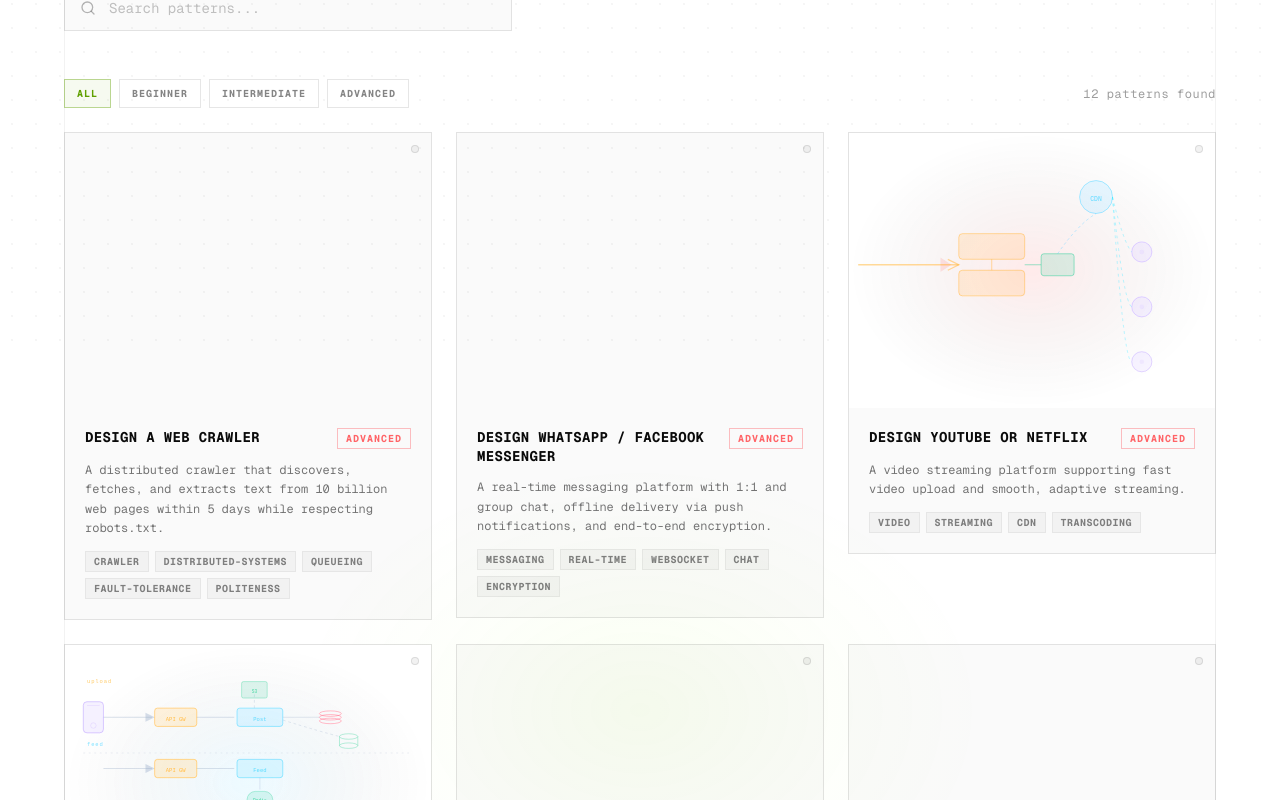
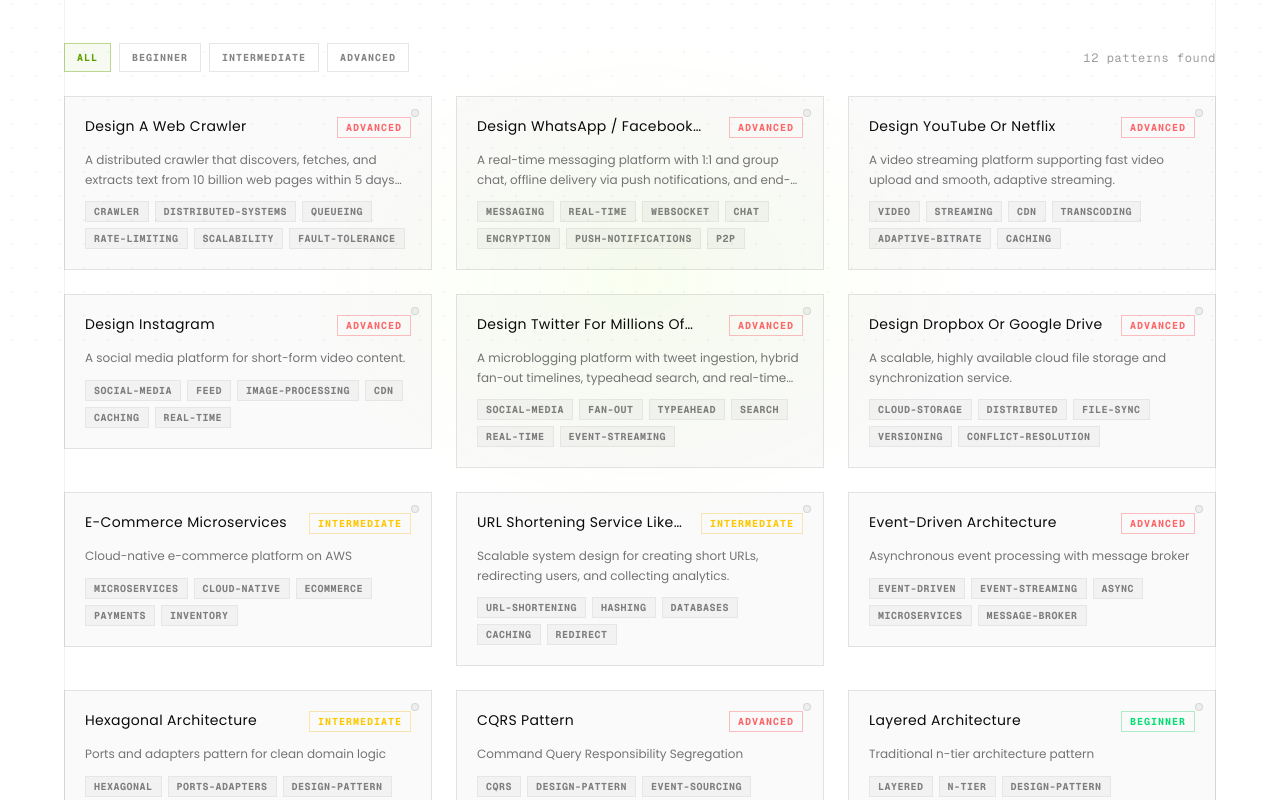
Before and after one commit to atharvaarbat/system-design-mafia, a Next.js app: page /patterns in a window 1280 px wide. Shown: the part 440-1240 px from the top of the page. Built offline with nearby package versions, Linux system fonts and the light colour scheme; a web font is replaced by a local one.

Commit message:
Refactor code structure for improved readability and maintainability

```diff
--- a/app/patterns/page.tsx
+++ b/app/patterns/page.tsx
@@ -7,7 +7,6 @@ import Link from 'next/link';
 import Container from '@/components/landing/container';
 import Heading from '@/components/landing/heading';
 import SubHeading from '@/components/landing/subheading';
-import DiagramVisual from '@/components/landing/diagram-visuals';
 import diagrams from '@/data/diagrams/index.json';
 import Footer from '@/components/landing/footer';
 import Navbar from '@/components/landing/navbar';
@@ -152,8 +151,8 @@ export default function PatternsPage() {
                 }}
               >
                 <SubHeading
-                  variant="big"
-                  className="max-w-2xl text-pretty"
+                  variant="medium"
+                  className="max-w-2xl text-pretty font-poppins"
                 >
                   Proven architectural patterns for building scalable, maintainable
                   distributed systems. Filter by name, description, or tag.
@@ -235,17 +234,12 @@ export default function PatternsPage() {
                       whileHover="hover"
                       className="group relative flex flex-col border border-foreground/10 bg-foreground/[0.02] transition-colors duration-500 ease-out hover:border-primary/30 hover:bg-primary/[0.03]"
                     >
-                      {/* Visual */}
-                      <figure className="relative aspect-[4/3] overflow-hidden diagram-card-visual">
-                        <div className="absolute inset-0 bg-gradient-to-t from-background/40 to-transparent opacity-0 transition-opacity duration-700 ease-out group-hover:opacity-100" />
-                        <DiagramVisual slug={diagram.slug} />
-                      </figure>
 
                       {/* Content */}
                       <div className="flex flex-1 flex-col gap-3 p-5">
                         {/* Title + Difficulty */}
                         <div className="flex items-start justify-between gap-3">
-                          <h3 className="text-foreground text-sm font-bold tracking-wide uppercase leading-snug">
+                          <h3 className="text-foreground text-sm font-medium tracking-wide capitalize font-poppins leading-snug line-clamp-1">
                             {diagram.title}
                           </h3>
                           <span
@@ -257,12 +251,12 @@ export default function PatternsPage() {
                           </span>
                         </div>
 
-                        <p className="text-muted-foreground text-xs leading-relaxed">
+                        <p className="text-muted-foreground font-poppins text-xs leading-relaxed line-clamp-2">
                           {diagram.description}
                         </p>
 
                         {/* Tags */}
-                        <div className="mt-auto flex flex-wrap gap-1.5">
+                        <div className="mt-auto max-h-12 overflow-hidden flex flex-wrap gap-1.5">
                           {diagram.tags.map((tag) => (
                             <span
                               key={tag}
--- a/components/landing/diagram-cards.tsx
+++ b/components/landing/diagram-cards.tsx
@@ -115,8 +115,8 @@ export default function DiagramCards() {
       </div>
 
       <Container className="relative z-10">
-        <div className="mb-20 pt-[8vw]">
-
+        <div className="mb-20 pt-[8vw] md:flex">
+          <div className="flex-1">
           <h2 className="patterns-heading max-w-3xl font-heading text-4xl font-bold tracking-tighter text-foreground uppercase md:text-6xl">
             The pattern library
           </h2>
@@ -124,11 +124,19 @@ export default function DiagramCards() {
             Proven architectures for scalable, maintainable distributed systems
             — every one interactive, annotated, and free.
           </p>
+          </div>
+          <Link
+            href="/patterns"
+            className="mt-8 h-fit inline-flex items-center gap-2 border border-primary/30 px-4 py-2 text-xs font-bold uppercase tracking-widest text-foreground transition-all duration-300 hover:border-primary/60 hover:bg-primary/5"
+          >
+            View all patterns
+            <span>→</span>
+          </Link>
         </div>
 
         <div className="grid gap-6 md:grid-cols-2 lg:grid-cols-3">
-          {diagrams.diagrams.map((diagram, i) => (
-            <div key={diagram.slug} className="pattern-shift">
+          {diagrams.diagrams.filter((d) => d.featured).map((diagram, i) => (
+            <div key={diagram.slug} className="">
               <article className="pattern-card h-full">
                 <Link
                   href={`/d/${diagram.slug}`}
@@ -146,14 +154,14 @@ export default function DiagramCards() {
 
                     <div className="flex flex-1 flex-col gap-2 p-5">
                       <div className="flex items-start justify-between gap-3">
-                        <h3 className="text-sm font-bold tracking-wide text-foreground uppercase">
+                        <h3 className="text-sm font-bold tracking-wide text-foreground uppercase line-clamp-1">
                           {diagram.title}
                         </h3>
                         <span className="mt-0.5 shrink-0 text-[9px] font-bold tracking-[0.2em] text-primary/70 uppercase">
                           [{diagram.difficulty}]
                         </span>
                       </div>
-                      <p className="text-xs leading-relaxed text-muted-foreground">
+                      <p className="text-xs leading-relaxed text-muted-foreground line-clamp-2">
                         {diagram.description}
                       </p>
                       <p className="mt-auto pt-3 text-[10px] tracking-[0.2em] text-foreground/30 uppercase">
--- a/components/landing/diagram-visuals/index.tsx
+++ b/components/landing/diagram-visuals/index.tsx
@@ -7,6 +7,7 @@ import HexagonalDiagram from './hexagonal';
 import LayeredDiagram from './layered';
 import NetflixDiagram from './netflix';
 import InstagramDiagram from './instagram';
+import diagrams from '@/data/diagrams/index.json';
 
 const visualMap: Record<string, () => React.ReactNode> = {
   'e-commerce-microservices': MicroservicesDiagram,
@@ -20,11 +21,23 @@ const visualMap: Record<string, () => React.ReactNode> = {
 };
 
 export default function DiagramVisual({ slug }: { slug: string }) {
+  const meta = diagrams.diagrams.find((d) => d.slug === slug);
+
+  if (meta?.image) {
+    return (
+      <img
+        src={meta.image}
+        alt={meta.title}
+        className="h-full w-full object-cover"
+      />
+    );
+  }
+
   const Component = visualMap[slug];
   if (!Component) return null;
   return (
     <motion.div
-      className='backdrop-contrast-[1.3] contrast-[1.3]'
+      className='h-full w-full backdrop-contrast-[1.3] contrast-[1.3] flex items-center justify-center'
       whileHover="hover"
     >
       <Component />
--- a/components/ui/theme-provider.tsx
+++ b/components/ui/theme-provider.tsx
@@ -36,7 +36,9 @@ function isTypingTarget(target: EventTarget | null) {
 
 function ThemeHotkey() {
   const { resolvedTheme, setTheme } = useTheme()
-
+  const switchTheme = () => {
+    setTheme(resolvedTheme === "dark" ? "light" : "dark")
+  }
   React.useEffect(() => {
     function onKeyDown(event: KeyboardEvent) {
       if (event.defaultPrevented || event.repeat) {
@@ -54,8 +56,10 @@ function ThemeHotkey() {
       if (isTypingTarget(event.target)) {
         return
       }
+      // if (!document.startViewTransition) switchTheme()
+      // else document.startViewTransition(switchTheme)
 
-      setTheme(resolvedTheme === "dark" ? "light" : "dark")
+      switchTheme()
     }
 
     window.addEventListener("keydown", onKeyDown)
--- a/data/diagrams/index.json
+++ b/data/diagrams/index.json
@@ -4,109 +4,133 @@
       "slug": "design-web-crawler",
       "title": "Design a Web Crawler",
       "description": "A distributed crawler that discovers, fetches, and extracts text from 10 billion web pages within 5 days while respecting robots.txt.",
-      "tags": ["crawler", "distributed-systems", "queueing", "fault-tolerance", "politeness"],
+      "tags": ["crawler", "distributed-systems", "queueing", "rate-limiting", "scalability", "fault-tolerance"],
       "difficulty": "advanced",
       "nodeCount": 15,
-      "edgeCount": 22
+      "edgeCount": 22,
+      "image": "",
+      "featured": false
     },
     {
       "slug": "design-whatsapp-or-messenger",
       "title": "Design WhatsApp / Facebook Messenger",
       "description": "A real-time messaging platform with 1:1 and group chat, offline delivery via push notifications, and end-to-end encryption.",
-      "tags": ["messaging", "real-time", "websocket", "chat", "encryption"],
+      "tags": ["messaging", "real-time", "websocket", "chat", "encryption", "push-notifications", "p2p"],
       "difficulty": "advanced",
       "nodeCount": 18,
-      "edgeCount": 24
+      "edgeCount": 24,
+      "image": "/diagram/thumbnail/design-whatsapp-or-messenger.png",
+      "featured": true
     },
     {
       "slug": "design-youtube-or-netflix",
       "title": "Design YouTube or Netflix",
       "description": "A video streaming platform supporting fast video upload and smooth, adaptive streaming.",
-      "tags": ["video", "streaming", "cdn", "transcoding"],
+      "tags": ["video", "streaming", "cdn", "transcoding", "adaptive-bitrate", "caching"],
       "difficulty": "advanced",
       "nodeCount": 13,
-      "edgeCount": 15
+      "edgeCount": 15,
+      "image": "",
+      "featured": true
     },
     {
       "slug": "design-instagram",
       "title": "Design Instagram",
       "description": "A social media platform for short-form video content.",
-      "tags": ["video", "streaming", "cdn", "transcoding"],
+      "tags": ["social-media", "feed", "image-processing", "cdn", "caching", "real-time"],
       "difficulty": "advanced",
       "nodeCount": 13,
-      "edgeCount": 15
+      "edgeCount": 15,
+      "image": "",
+      "featured": false
     },
     {
       "slug": "design-twitter",
       "title": "Design Twitter for Millions of Users",
       "description": "A microblogging platform with tweet ingestion, hybrid fan-out timelines, typeahead search, and real-time notifications.",
-      "tags": ["social-media", "fan-out", "typeahead", "search", "real-time", "kafka"],
+      "tags": ["social-media", "fan-out", "typeahead", "search", "real-time", "event-streaming"],
       "difficulty": "advanced",
       "nodeCount": 38,
-      "edgeCount": 39
+      "edgeCount": 39,
+      "image": "/diagram/thumbnail/design-twitter.png",
+      "featured": true
     },
     {
       "slug": "design-dropbox-or-google-drive",
       "title": "Design Dropbox or Google Drive",
       "description": "A scalable, highly available cloud file storage and synchronization service.",
-      "tags": ["cloud", "distributed", "storage", "sync"],
+      "tags": ["cloud-storage", "distributed", "file-sync", "versioning", "conflict-resolution"],
       "difficulty": "advanced",
       "nodeCount": 13,
-      "edgeCount": 15
+      "edgeCount": 15,
+      "image": "",
+      "featured": true
     },
     {
       "slug": "e-commerce-microservices",
       "title": "E-Commerce Microservices",
       "description": "Cloud-native e-commerce platform on AWS",
-      "tags": ["microservices", "aws", "ecommerce", "cloud-native"],
+      "tags": ["microservices", "cloud-native", "ecommerce", "payments", "inventory"],
       "difficulty": "intermediate",
       "nodeCount": 21,
-      "edgeCount": 24
+      "edgeCount": 24,
+      "image": "",
+      "featured": false
     },
     {
       "slug": "URL-shortening-service-like-tinyURL",
       "title": "URL Shortening Service like TinyURL",
       "description": "Scalable system design for creating short URLs, redirecting users, and collecting analytics.",
-      "tags": ["url", "shortening", "microservices", "cloud-native"],
+      "tags": ["url-shortening", "hashing", "databases", "caching", "redirect"],
       "difficulty": "intermediate",
       "nodeCount": 21,
-      "edgeCount": 24
+      "edgeCount": 24,
+      "image": "",
+      "featured": false
     },
     {
       "slug": "event-driven-architecture",
       "title": "Event-Driven Architecture",
       "description": "Asynchronous event processing with message broker",
-      "tags": ["event-driven", "kafka", "async", "microservices"],
+      "tags": ["event-driven", "event-streaming", "async", "microservices", "message-broker"],
       "difficulty": "advanced",
       "nodeCount": 8,
-      "edgeCount": 8
+      "edgeCount": 8,
+      "image": "",
+      "featured": false
     },
     {
       "slug": "hexagonal-architecture",
       "title": "Hexagonal Architecture",
       "description": "Ports and adapters pattern for clean domain logic",
-      "tags": ["hexagonal", "ports-adapters", "ddd", "clean-architecture"],
+      "tags": ["hexagonal", "ports-adapters", "design-pattern", "clean-architecture"],
       "difficulty": "intermediate",
       "nodeCount": 7,
-      "edgeCount": 7
+      "edgeCount": 7,
+      "image": "",
+      "featured": false
     },
     {
       "slug": "cqrs-pattern",
       "title": "CQRS Pattern",
       "description": "Command Query Responsibility Segregation",
-      "tags": ["cqrs", "command", "query", "event-sourcing"],
+      "tags": ["cqrs", "design-pattern", "event-sourcing", "event-driven"],
       "difficulty": "advanced",
       "nodeCount": 7,
-      "edgeCount": 7
+      "edgeCount": 7,
+      "image": "",
+      "featured": false
     },
     {
       "slug": "layered-architecture",
       "title": "Layered Architecture",
       "description": "Traditional n-tier architecture pattern",
-      "tags": ["layered", "n-tier", "monolith", "traditional"],
+      "tags": ["layered", "n-tier", "design-pattern", "monolithic"],
       "difficulty": "beginner",
       "nodeCount": 5,
-      "edgeCount": 4
+      "edgeCount": 4,
+      "image": "",
+      "featured": false
     }
   ]
 }
--- a/lib/diagrams.ts
+++ b/lib/diagrams.ts
@@ -12,6 +12,7 @@ export interface DiagramMeta {
   difficulty: 'beginner' | 'intermediate' | 'advanced';
   nodeCount: number;
   edgeCount: number;
+  image?: string;
 }
 
 export interface DiagramIndex {
```
Also changed, not shown: public/diagram/thumbnail/design-twitter.png (added), public/diagram/thumbnail/design-whatsapp-or-messenger.png (added).
